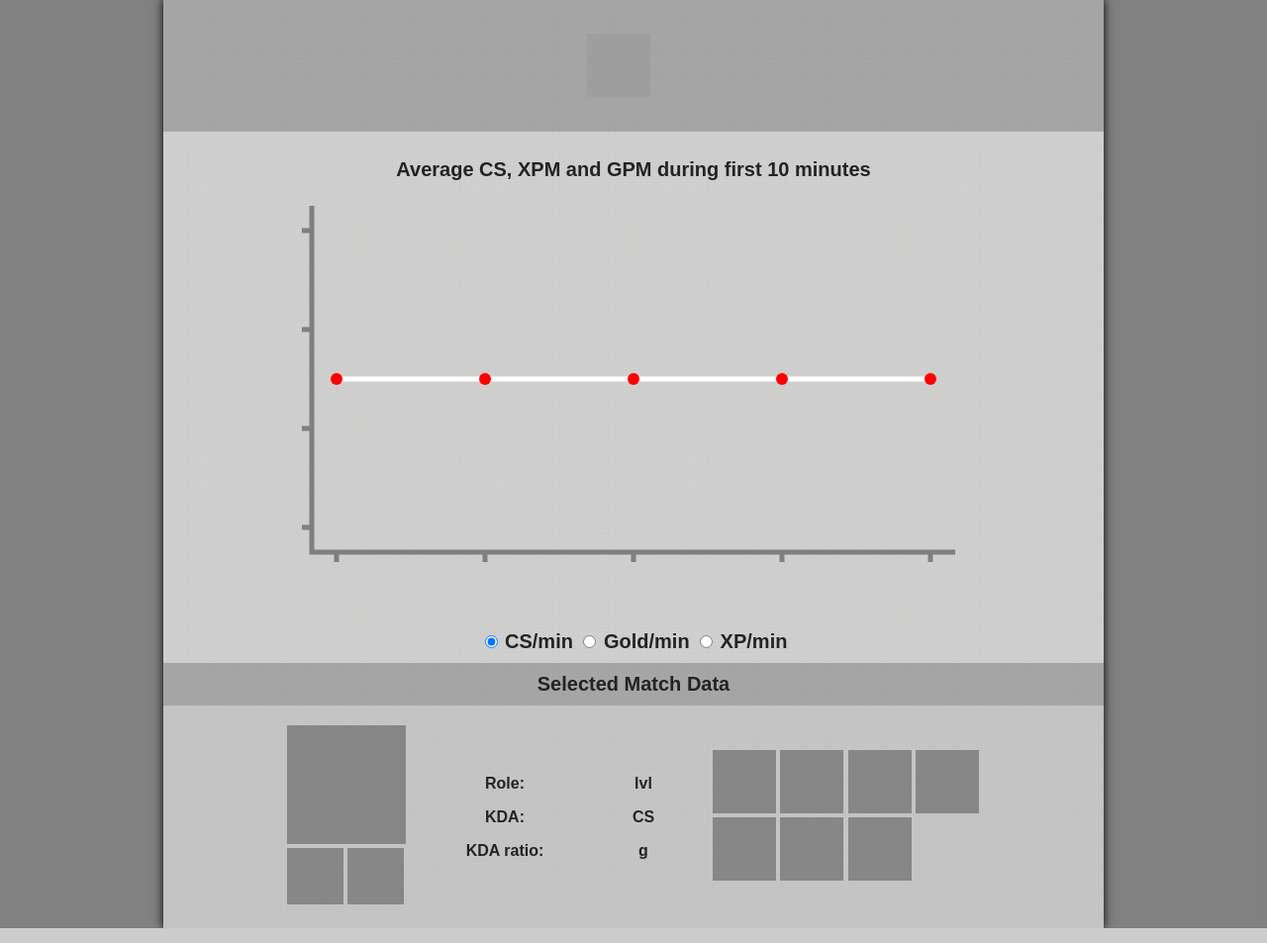
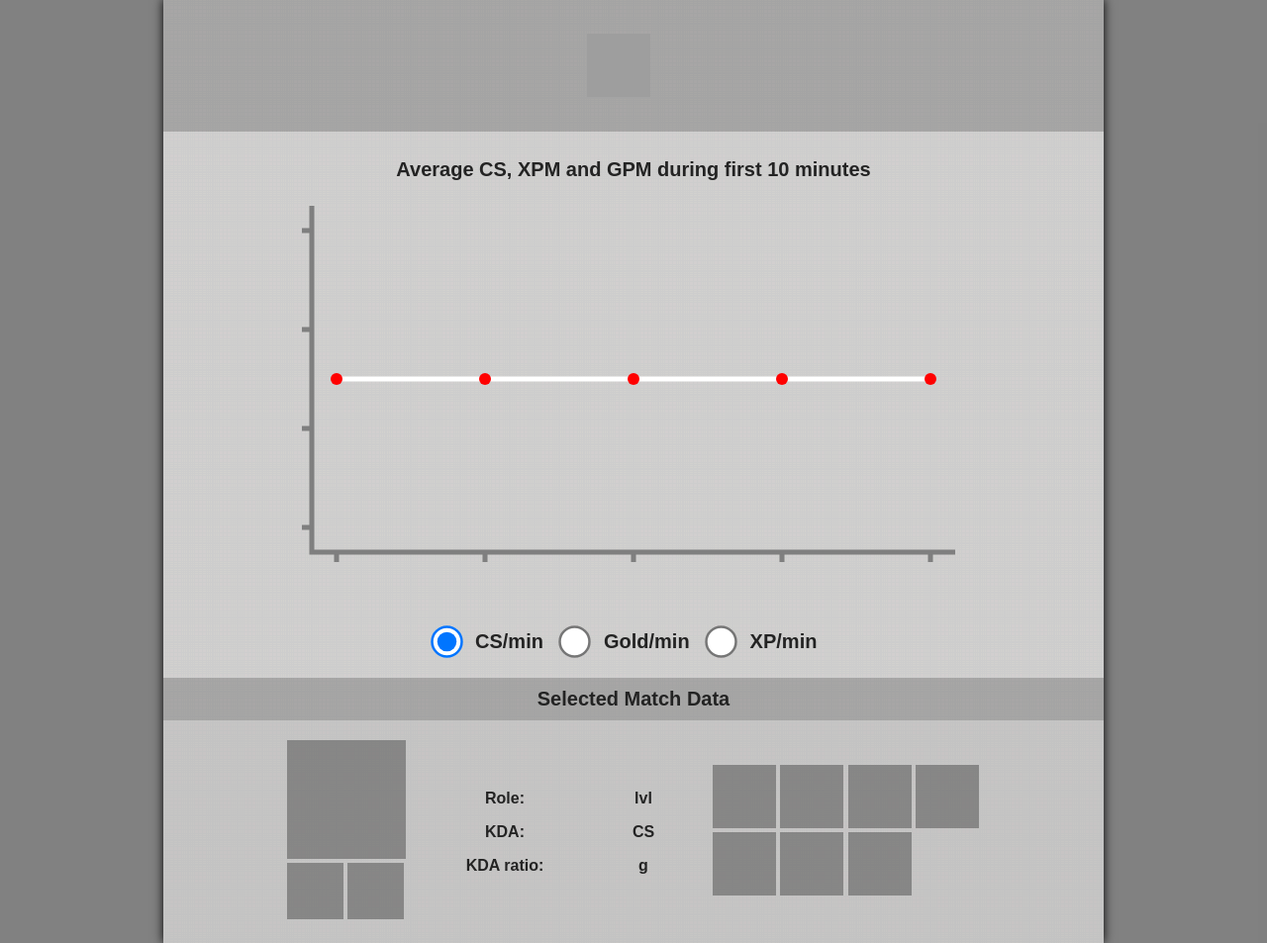
Before and after one commit to MrBennjjo/webTech, a Django app: template leaguegraphs/loadprofile/templates/loadprofile/profile.html in a window 1280 px wide. Shown: the part 131-1084 px from the top of the page at 99% size. Run offline with Django 3.2, Linux system fonts and the light colour scheme; the template is opened without the code that fills it, so the values that code supplies are empty; some libraries are stand-ins or nearby versions; grey boxes are pictures that could not be loaded.

Commit message:
minor updates to css (radio buttons and front page form)

```diff
--- a/leaguegraphs/loadprofile/static/styles/home.css
+++ b/leaguegraphs/loadprofile/static/styles/home.css
@@ -20,7 +20,7 @@ html {
 .btn {
     display: inline-block;
     padding: 6px 12px;
-    margin-bottom: 0;
+    margin-top: 20px;
     font-size: 14px;
     font-weight: normal;
     line-height: 1.4;
@@ -99,6 +99,14 @@ html {
 .form-label {
     text-align: left;
     display: inline-block;
+    margin-bottom: 20px;
+    font-weight: bold;
+    font-size: 20px;
+    color: #232323;
+}
+
+.error-message {
+    color: #cc0000;
 }
 
 .form-control {
@@ -149,7 +157,7 @@ html {
     font-size: 65px;
     font-family: 'Passion One', cursive, sans-serif;
     color: #232323;
-    text-shadow: 2px 2px 0px #828282;
+    text-shadow: 3px 3px 0px #e5e5e5;
     margin-left: 30px;
 }
 
@@ -203,9 +211,15 @@ html {
     color: #232323;
 }
 
+input[type='radio'] {
+    transform: scale(2.5);
+    margin-bottom: 20px;
+}
+
 .radioText {
     font-weight: bold;
     font-size: 20px;
+    margin: 15px;
 }
 
 .background-fade {
--- a/leaguegraphs/loadprofile/templates/loadprofile/home.html
+++ b/leaguegraphs/loadprofile/templates/loadprofile/home.html
@@ -23,9 +23,9 @@
             <div class="form-box">
                 <form class="form" action="{% url 'loadprofile:form' %}" method="post">
 				{% csrf_token %}
-                    <label for="summonerInput" class = "form-label">Summoner Name</label>
+                    <label for="summonerInput" class = "form-label">Enter Your Summoner Name:</label>
                     <input type="text" name="summonerName" class="form-control" id="summonerInput" autofocus="true" />
-					{% if error_message %}<p><strong>{{ error_message }}</strong></p>{% endif %}
+					{% if error_message %}<p class="error-message"><strong>{{ error_message }}</strong></p>{% endif %}
                     <button type="submit" class="btn btn-homepage">View Your Profile</button>
                 </form>
             </div>
--- a/leaguegraphs/loadprofile/templates/loadprofile/profile.html
+++ b/leaguegraphs/loadprofile/templates/loadprofile/profile.html
@@ -54,11 +54,11 @@
                     </svg>
 
                     <form class = "graphRadio">
-                      <input id = "graphCS" type="radio" name="graph" value="cs" checked="True" onmousedown="updateChart(this)"/>
+                      <input class="radio" id = "graphCS" type="radio" name="graph" value="cs" checked="True" onmousedown="updateChart(this)"/>
                       <label class = "radioText" for = "graphCS"> CS/min </label>
-                      <input id = "graphGPM" type="radio" name="graph" value="gold" onmousedown="updateChart(this)"/>
+                      <input class="radio" id = "graphGPM" type="radio" name="graph" value="gold" onmousedown="updateChart(this)"/>
                       <label class = "radioText" for = "graphGPM"> Gold/min </label>
-                      <input id = "graphXPM" type="radio" name="graph" value="xpm" onmousedown="updateChart(this)"/>
+                      <input class="radio" id = "graphXPM" type="radio" name="graph" value="xpm" onmousedown="updateChart(this)"/>
                       <label class = "radioText" for = "graphXPM"> XP/min </label>
                     </form>
 
```
Also changed, not shown: leaguegraphs/db.sqlite3, leaguegraphs/loadprofile/static/styles/logo.svg.
